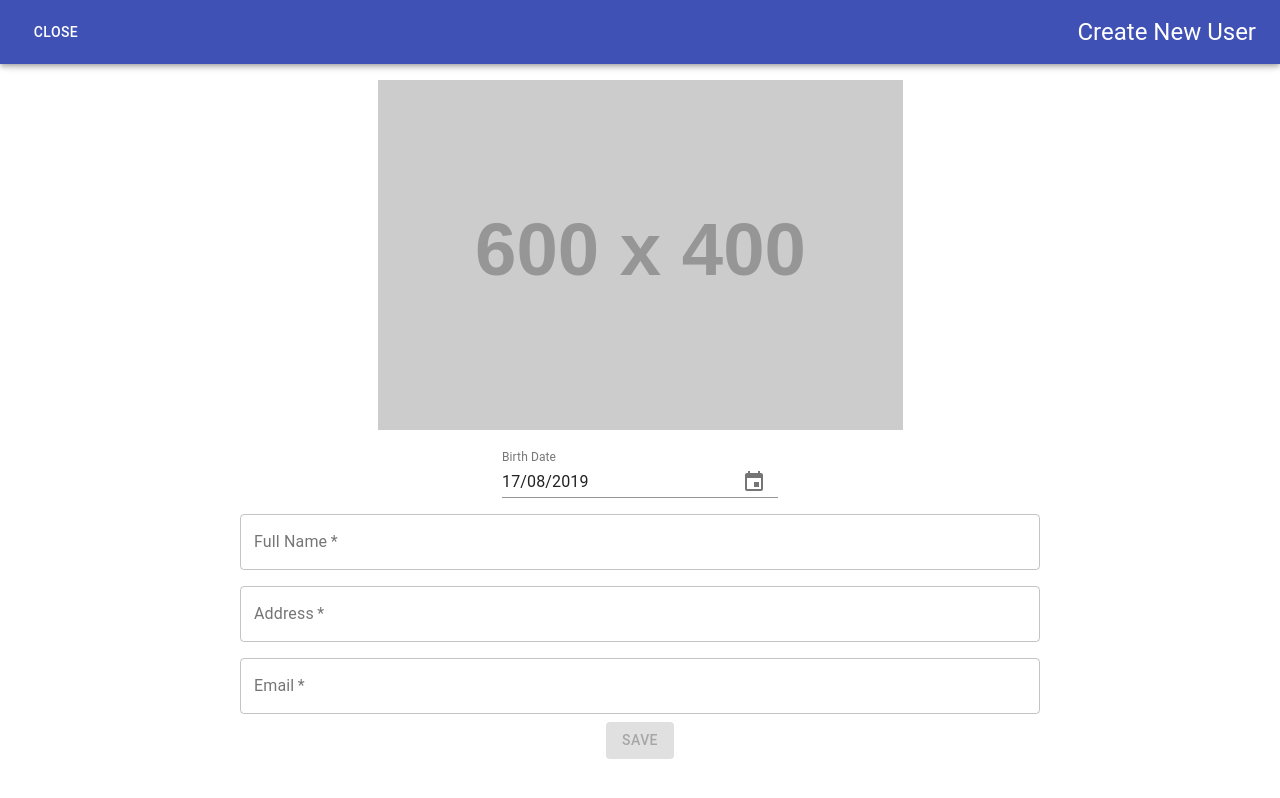
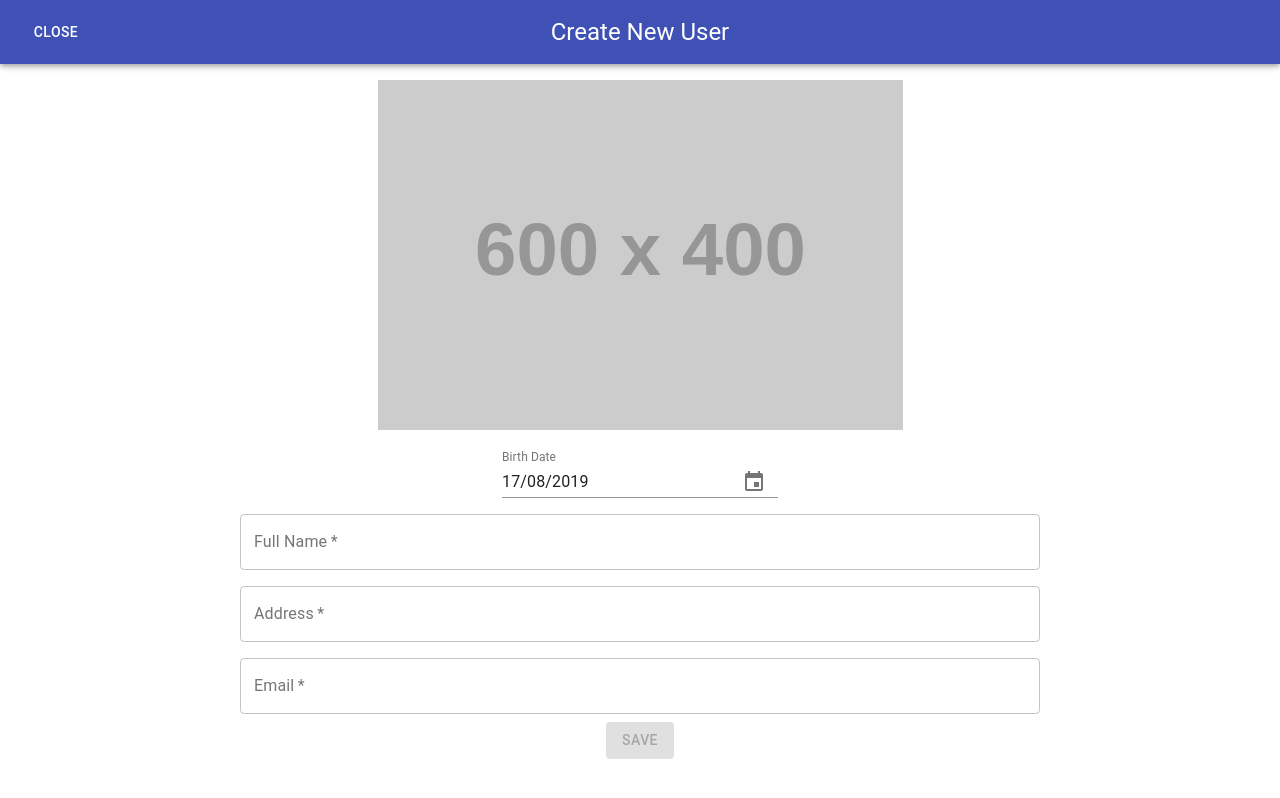
Before and after one commit to msarsha/users-react, a React (Create React App) app: page / in a window 1280 px wide. Both pictures are taken after a click on the button "NEW". Built offline with nearby package versions, Linux system fonts and the light colour scheme; the HTML template or start-up script is replaced by a standard one.

Commit message:
header style fix

```diff
--- a/src/App.css
+++ b/src/App.css
@@ -51,9 +51,10 @@
 	align-items: center;
 }
 
-.user-modal-toolbar {
-	display: flex;
-	justify-content: space-between;
+.user-modal-toolbar h5{
+	position: absolute;
+	left: 50%;
+	transform: translateX(-50%);
 }
 
 .image-picker-container {
```
